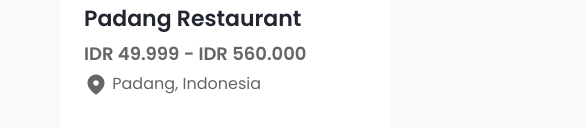
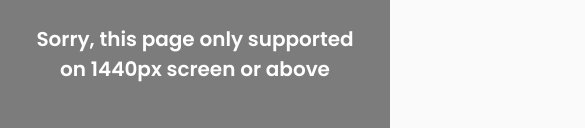
Before and after one commit to yogidelfiandra/resto-landingpage, a plain HTML site: page index.html in a window 390 px wide. Shown: the part 360-488 px from the top of the page, 585 px wide, since content can reach past the window. Drawn offline with Linux system fonts and the light colour scheme.

Commit message:
update responsive

```diff
--- a/assets/styles/style.css
+++ b/assets/styles/style.css
@@ -557,4 +557,19 @@ header .navbar .btn-login {
   opacity: 1;
 }
 
+.text-message {
+  min-height: 100vh;
+  text-align: center;
+  display: flex;
+  background: rgba(0, 0, 0, 0.5);
+  color: #fff;
+  align-items: center;
+  justify-content: center;
+  font-size: 20px;
+  font-weight: 600;
+}
+.text-message p {
+  /* display: flex; */
+}
+
 /* END Style Content */
--- a/index.html
+++ b/index.html
@@ -17,7 +17,7 @@
     />
   </head>
   <body>
-    <header class="hidden d-xxl-block">
+    <header class="d-none d-xxl-block">
       <!-- Navigation bar -->
       <nav class="navbar navbar-expand-lg bg-transparent">
         <div class="container">
@@ -163,7 +163,7 @@
       </section>
     </header>
 
-    <main>
+    <main class="d-none d-xxl-block">
       <section class="section-benefited">
         <div class="container">
           <div class="row">
@@ -548,6 +548,13 @@
       </section>
     </main>
 
+    <div class="d-xxl-none text-message">
+      <p>
+        Sorry, this page only supported <br />
+        on 1440px screen or above
+      </p>
+    </div>
+
     <script src="assets/libraries/jquery/jquery-3.6.0.min.js"></script>
     <script src="assets/libraries/bootstrap/js/bootstrap.bundle.min.js"></script>
     <script src="assets/libraries/flickity-slider/flickity.pkgd.min.js"></script>
```
